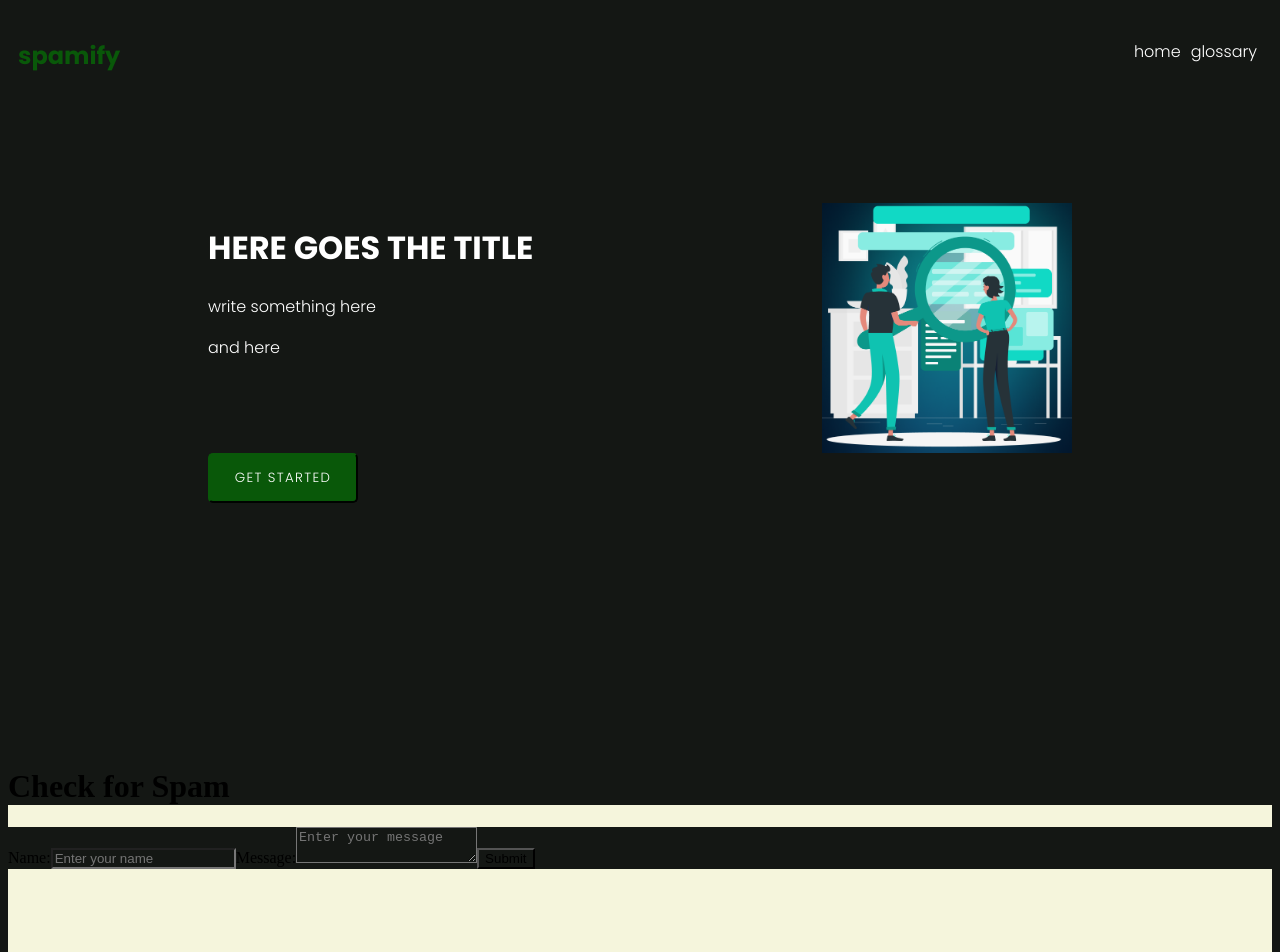
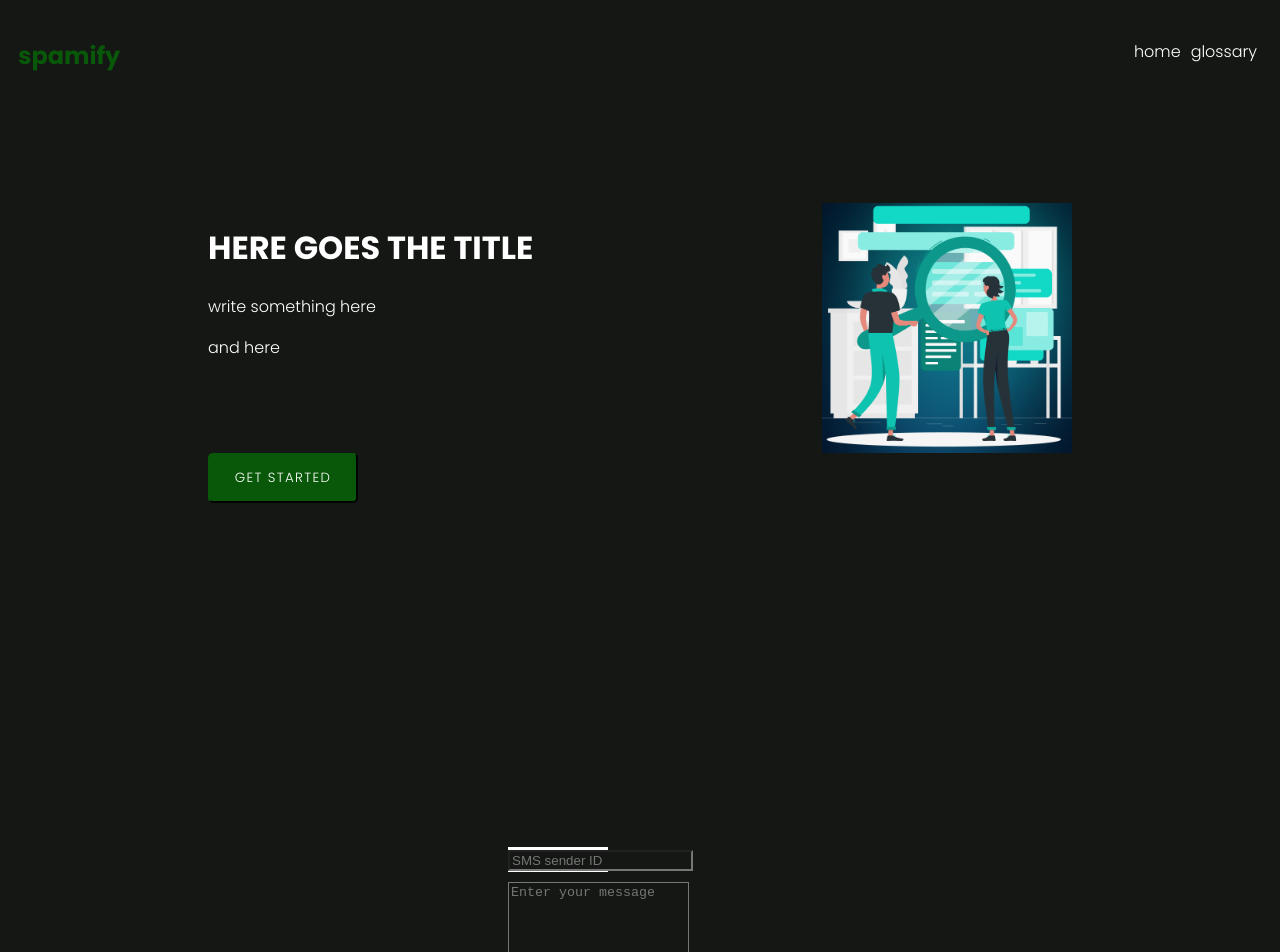
Before and after one commit to niyashiyas/Phish-Pod, a React (Create React App) app: page / in a window 1280 px wide. Shown: the top 952 px of the page. Built offline with nearby package versions, Linux system fonts and the light colour scheme.

Commit message:
form added as separate component

```diff
--- a/src/components/Main.js
+++ b/src/components/Main.js
@@ -1,5 +1,6 @@
 import React,{useState} from 'react'
 import './Main.css'
+import Form from './Form';
 function Main(){
   return(
     <>
@@ -20,20 +21,10 @@
         </div>
         <button className="get-started" href=".page-2">GET STARTED</button>
       </div>
+      <Form />
 
 
-      <div className="page-2">
-        <h1 className='head'>Check for Spam</h1>
-        <form>
-         <label htmlFor="name">Name:</label>
-		      <input type="text" id="name" name="name" placeholder="Enter your name" />
 
-		      <label htmlFor="message">Message:</label>
-		      <textarea id="message" name="message" placeholder="Enter your message"></textarea>
-
-		      <button type="submit">Submit</button>
-        </form>
-      </div>
 
     </>
 
```
